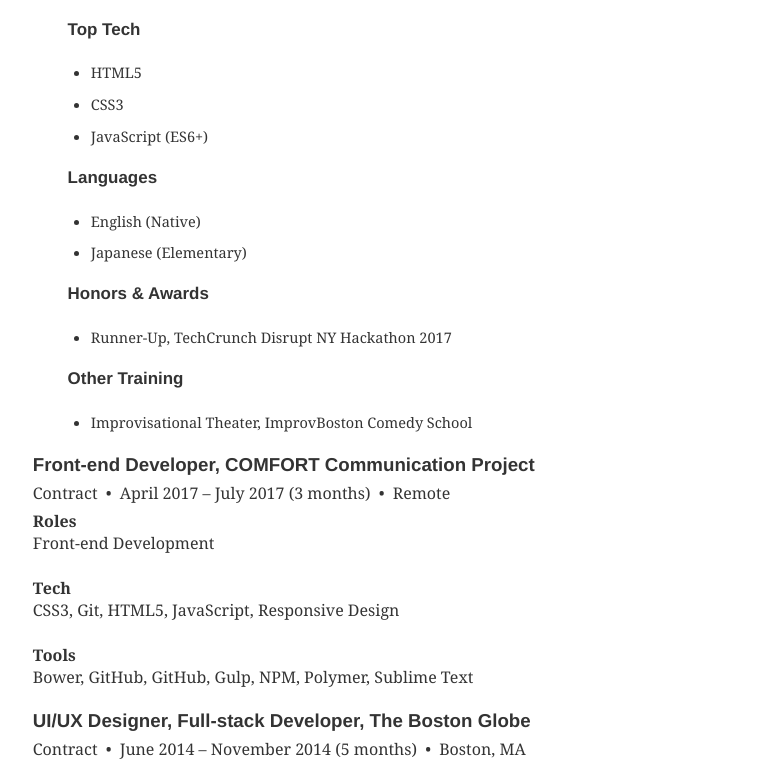
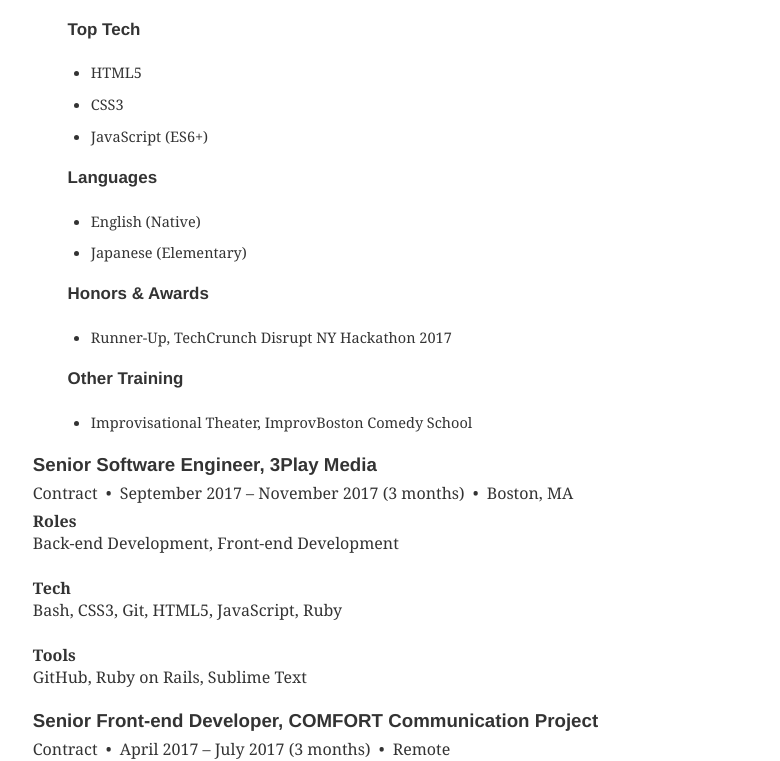
Before and after one commit to hguiney/resume, a Gatsby site: page / in a window 1280 px wide. Shown: the part 196-957 px from the top of the page, without its empty margins (207-987 px from the left). Built offline with nearby package versions, Linux system fonts and the light colour scheme; Gatsby itself is replaced by a stand-in of ours; some packages are replaced by stand-ins of ours; what typography-theme-us-web-design-standards would draw is missing.

Commit message:
Update experience, print styles, duration calcuation

```diff
--- /dev/null
+++ b/content/experience/3play-media/index.md
@@ -0,0 +1,29 @@
+---
+title: Senior Software Engineer
+org: 3Play Media
+startDate: "2017-09"
+endDate: "2017-11"
+description: Helped clear backlog of bugs and features for video transcription product used by over 2,500 customers including Procter & Gamble, T-Mobile, and MIT.
+location: Boston, MA
+remote: false
+type: contract
+roles: [
+  'Front-end Development',
+  'Back-end Development',
+]
+tech: [
+  'HTML5',
+  'CSS3',
+  'JavaScript',
+  'Ruby',
+  'Git',
+  'Bash',
+]
+tools: [
+  'Sublime Text 3',
+  'Ruby on Rails',
+  'GitHub',
+]
+---
+
+[case study]
--- a/content/experience/boston-globe/index.md
+++ b/content/experience/boston-globe/index.md
@@ -1,5 +1,5 @@
 ---
-title: UI/UX Designer, Full-stack Developer
+title: Senior Front-end Developer
 org: The Boston Globe
 startDate: "2014-06"
 endDate: "2014-11"
--- a/content/experience/comfort-communication-project/index.md
+++ b/content/experience/comfort-communication-project/index.md
@@ -1,6 +1,6 @@
 ---
+title: Senior Front-end Developer
 org: COMFORT Communication Project
-title: Front-end Developer
 location: Los Angeles, CA
 remote: true
 type: contract
--- a/content/experience/oxfam-america/index.md
+++ b/content/experience/oxfam-america/index.md
@@ -1,5 +1,5 @@
 ---
-title: UI/UX Designer, Front-end Developer
+title: Senior UI/UX Designer & Front-end Developer
 org: Oxfam America
 startDate: "2016-01"
 endDate: "2016-04"
--- a/content/experience/redblue/index.md
+++ b/content/experience/redblue/index.md
@@ -1,7 +1,8 @@
 ---
 title: Open-Source Maintainer
 org: RedBlue
-startDate: "2014-07"
+# startDate: "2014-07"
+startDate: "2016-05"
 endDate:
 description: JavaScript video player that implements HVML annotations (see below). Allows content producers to create “hypervideo” (interactive online video), such as choose-your-own-story films.
 location: Boston, MA
--- a/content/experience/sapient-nitro/index.md
+++ b/content/experience/sapient-nitro/index.md
@@ -1,5 +1,5 @@
 ---
-title: Senior Web Developer
+title: Senior Front-end Developer
 org: SapientNitro
 location: Boston, MA
 startDate: "2013-08"
--- a/content/experience/turbine/index.md
+++ b/content/experience/turbine/index.md
@@ -1,5 +1,5 @@
 ---
-title: Senior Web Developer
+title: Senior Front-end Developer
 org: Turbine
 startDate: "2013-12"
 endDate: "2014-01"
--- a/content/experience/vendate/index.md
+++ b/content/experience/vendate/index.md
@@ -1,5 +1,5 @@
 ---
-title: UI/UX Designer, Full-stack Developer
+title: Senior UI/UX Designer & Full-stack Developer
 org: Vendate
 startDate: "2015-03"
 endDate: "2016-01"
--- a/src/pages/index.js
+++ b/src/pages/index.js
@@ -1,6 +1,7 @@
 import React from "react"
 import { /*Link,*/ graphql } from "gatsby"
 import moment from "moment"
+// import 'moment-precise-range-plugin';
 
 import { Layout, VerbosityContext } from "../components/layout"
 import SEO from "../components/seo"
@@ -11,6 +12,7 @@
   static contextType = VerbosityContext;
 
   static sections = ['roles', 'tech', 'tools'];
+  static clipLargeDurations = true;
 
   constructor( props ) {
     super( props )
@@ -19,8 +21,9 @@
       fusions: {},
     }
 
+    moment.relativeTimeRounding( Math.ceil )
+
     this.fusePosts = this.fusePosts.bind( this )
-
     this.fusePosts( props.data.allMarkdownRemark.edges )
   }
 
@@ -37,7 +40,13 @@
       endTime = moment()
     }
 
-    return moment.duration( endTime.diff( startTime ) );
+    const duration = endTime.diff( startTime )
+
+    return {
+      duration,
+      "imprecise": moment.duration( duration ),
+      // "precise": moment.preciseDiff( startTime, endTime ),
+    };
   }
 
   getTypeText( type ) {
@@ -111,6 +120,21 @@
     return a.localeCompare( b );
   }
 
+  printTime( durationObject ) {
+    let humanized = durationObject.imprecise.humanize().replace( /a (second|minute|hour|day|week|month|year)/i, '1 $1' )
+    const split = humanized.split( ' ' );
+
+    if ( Experience.clipLargeDurations && split[1] === 'years' ) {
+      let number = parseInt( split[0], 10 );
+
+      if ( number > 10 ) {
+        humanized = `10+ years`;
+      }
+    }
+
+    return humanized;
+  }
+
   render() {
     const { data } = this.props
     const siteMetadata = data.site.siteMetadata
@@ -163,7 +187,7 @@
                       <div className="job-attributes">
                         <span className={ `job-type job-type--${type}` }>{ this.getTypeText( type ) }</span>
                         <TextSpacer dot />
-                        <time dateTime={ timeOnJob.toISOString() }>
+                        <time dateTime={ timeOnJob.imprecise.toISOString() }>
                           <time dateTime={ startDate }>
                             { startDateFormatted }
                           </time> – {
@@ -174,7 +198,7 @@
                             : 'Current'
                           } <span className="duration-human">
                             <span className="duration-human__paren">(</span>{
-                              timeOnJob.humanize().replace( 'a month', '1 month' )
+                              this.printTime( timeOnJob )
                             }<span className="duration-human__paren">)</span>
                           </span>
                         </time>
--- a/src/utils/typography.js
+++ b/src/utils/typography.js
@@ -42,6 +42,9 @@
     },
     "@media print": {
       "#toggle": {
+        display: `none`,
+      },
+      "#save-as": {
         display: `none`,
       },
       "#page": {
```
